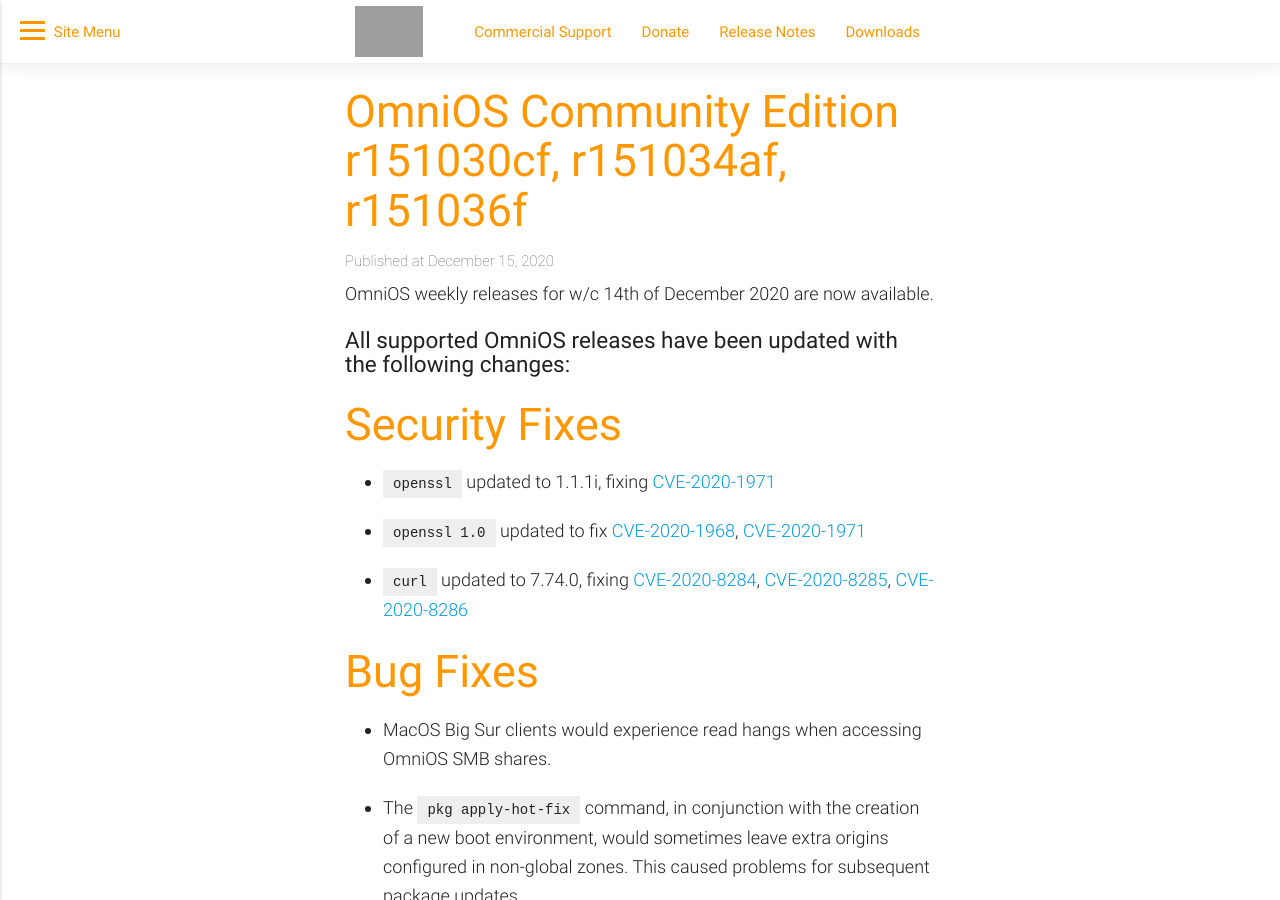
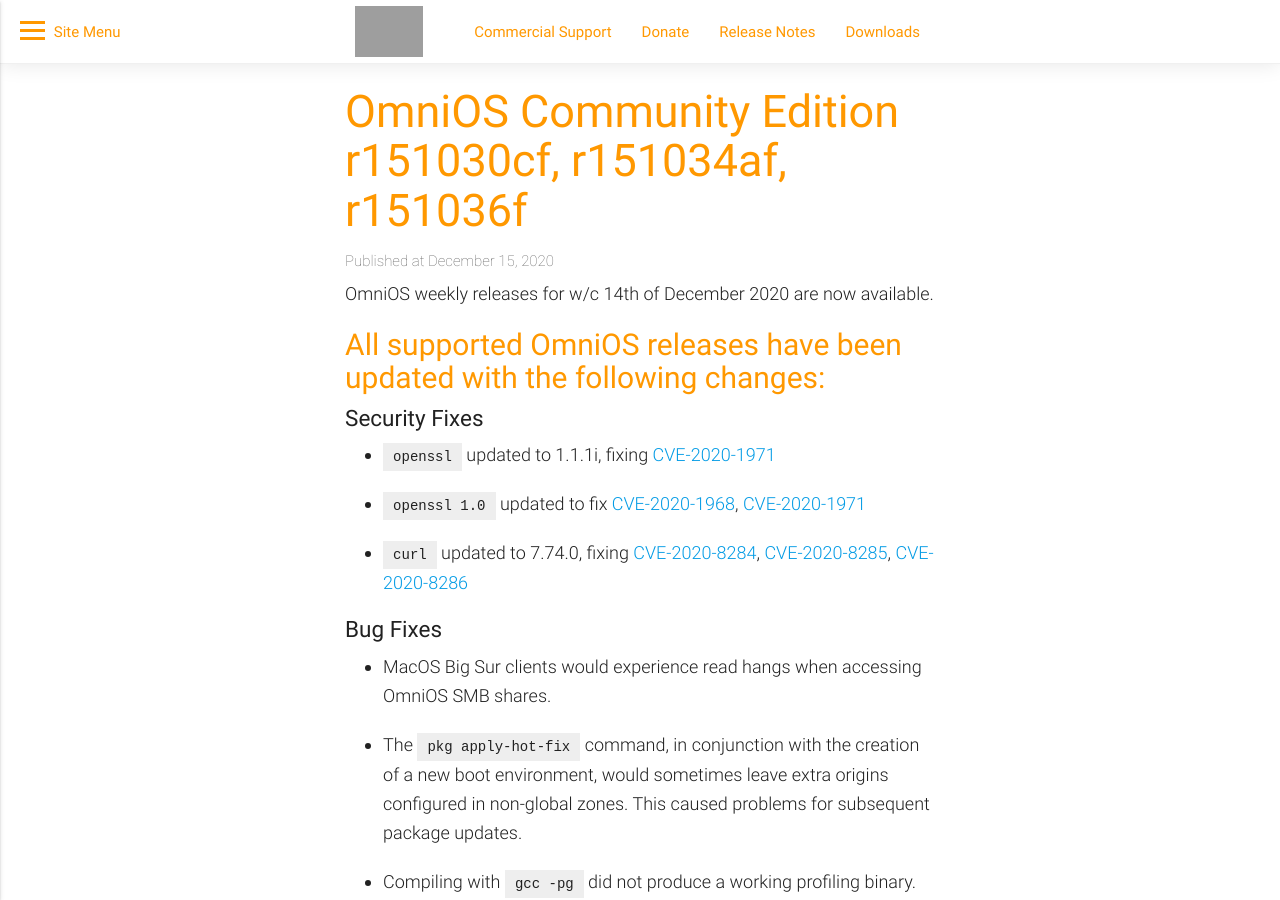
Before and after one commit to omniosorg/omniosorg.github.io, a Jekyll site: the page built from _posts/2020-12-15-release-36f-34af-30cf.md, in a window 1280 px wide and 900 px high. Built offline with Jekyll 4.4.1, drawn with Linux system fonts in a browser that asks for light colours; comment, search, counter and statistics services are not loaded; grey boxes are pictures that could not be loaded.

Commit message:
Adjust heading sizes

```diff
--- a/_posts/2020-12-15-release-36f-34af-30cf.md
+++ b/_posts/2020-12-15-release-36f-34af-30cf.md
@@ -5,9 +5,9 @@
 ---
 OmniOS weekly releases for w/c 14th of December 2020 are now available.
 
-### All supported OmniOS releases have been updated with the following changes:
+## All supported OmniOS releases have been updated with the following changes:
 
-# Security Fixes
+### Security Fixes
 
 * `openssl` updated to 1.1.1i, fixing
   [CVE-2020-1971](https://www.openssl.org/news/secadv/20201208.txt)
@@ -21,7 +21,7 @@
   [CVE-2020-8285](https://curl.se/docs/CVE-2020-8285.html),
   [CVE-2020-8286](https://curl.se/docs/CVE-2020-8286.html)
 
-# Bug Fixes
+### Bug Fixes
 
 * MacOS Big Sur clients would experience read hangs when accessing OmniOS
   SMB shares.
@@ -32,20 +32,20 @@
 
 * Compiling with `gcc -pg` did not produce a working profiling binary.
 
-# Other Changes
+### Other Changes
 
 * The Intel CPU microcode update for some Core (Gen. 11) Mobile processors
   has been removed as it was reported to cause problems on some platforms.
 
 ---
 
-### Additionally in both the r151034 and r151036 releases:
+## Additionally in both the r151034 and r151036 releases:
 
 * In rare cases, a system could crash shortly after boot while maintaining
   ZFS user quota information (particularly if a zfs recv was running at
   the same time).
 
-### and in r151036 only:
+## and in r151036 only:
 
 * The `pciutils` package tools were unable to enumerate PCI devices.
 
```
